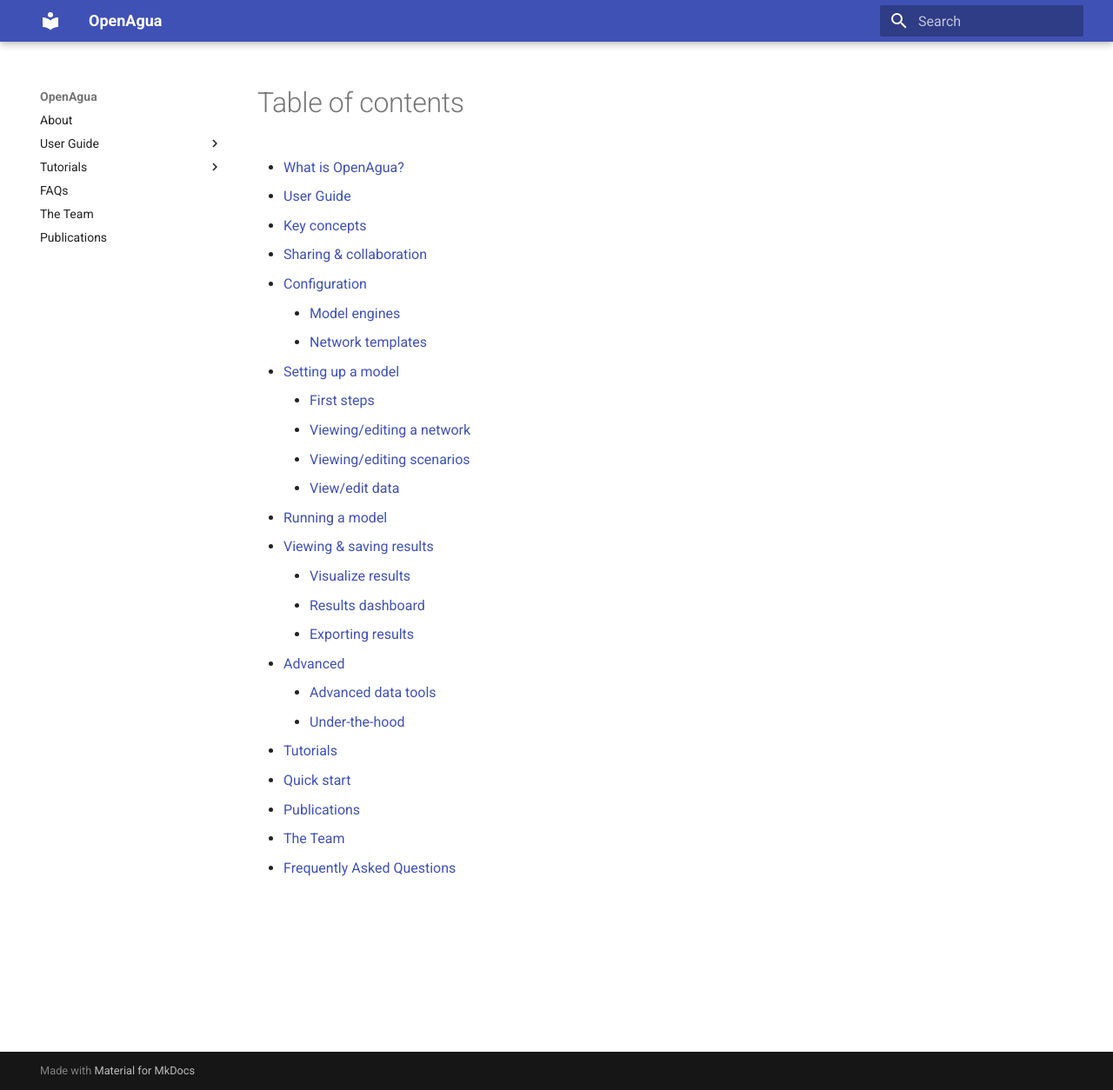
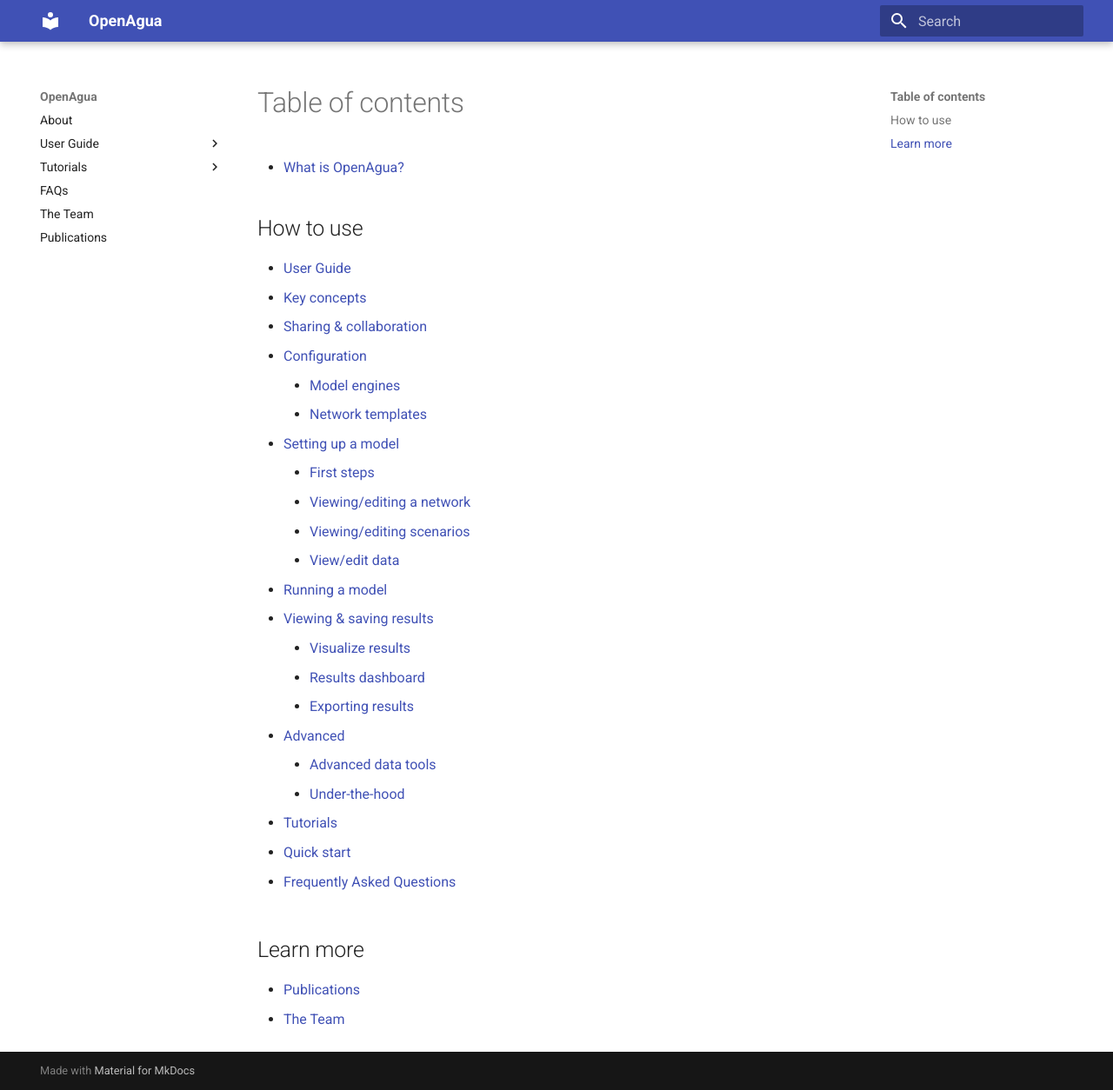
Before and after one commit to OpenAgua/openagua-documentation, an MkDocs documentation site: the page built from docs/SUMMARY.md, in a window 1280 px wide and 1254 px high. Shown: the whole window at 87% size. Built offline with MkDocs 1.6.1 and Material for MkDocs 9.7.7, drawn with Linux system fonts in a browser that asks for light colours; old or Windows-style settings are respelled for this version of MkDocs.

Commit message:
misc updates

```diff
--- a/docs/SUMMARY.md
+++ b/docs/SUMMARY.md
@@ -1,6 +1,9 @@
 # Table of contents
 
 * [What is OpenAgua?](README.md)
+
+## How to use
+
 * [User Guide](user-guide/README.md)
   * [Key concepts](user-guide/key-concepts.md)
   * [Sharing & collaboration](user-guide/collaboration.md)
@@ -22,6 +25,10 @@
     * [Under-the-hood](user-guide/advanced/under-the-hood.md)
 * [Tutorials](tutorials/README.md)
   * [Quick start](tutorials/quick-start.md)
+
+ * [Frequently Asked Questions](faqs.md)
+
+## Learn more
+
 * [Publications](publications.md)
 * [The Team](the-team.md)
-* [Frequently Asked Questions](faqs.md)
```
Also changed, not shown: docs/README.md (+2 -16 lines), docs/behind-the-scenes/README.md (added, +3 -0 lines), docs/behind-the-scenes/core-technologies.md (added, +21 -0 lines).
